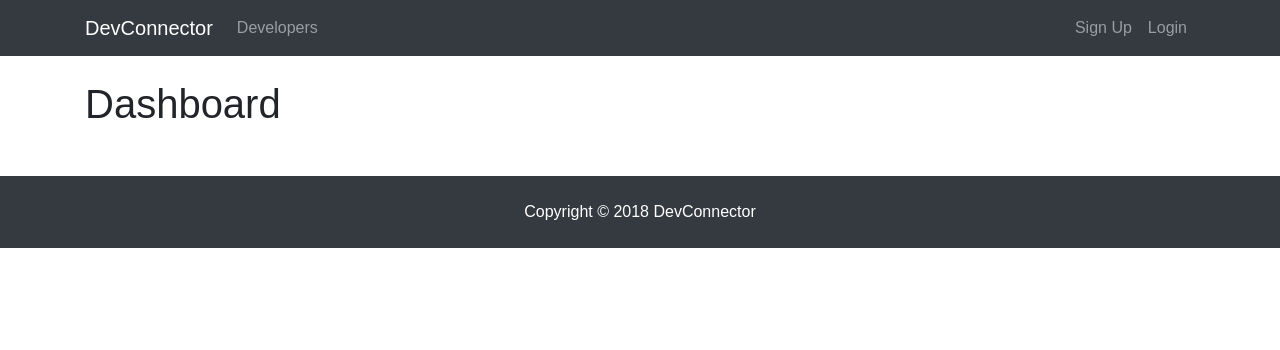
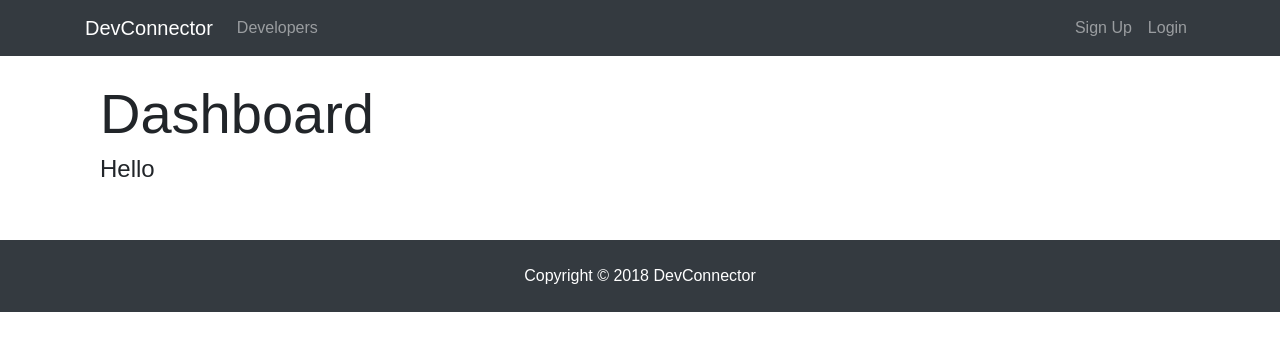
Before and after one commit to chrisziegler/dev-connector, a React (Create React App) app in the folder client/: page /dashboard in a window 1280 px wide. Shown: the top 350 px of the page. Built offline with nearby package versions, Linux system fonts and the light colour scheme; no server answers.

Commit message:
Added conditional loading for loading and welcome based on whether there is a profile

```diff
--- a/client/src/components/dashboard/Dashboard.js
+++ b/client/src/components/dashboard/Dashboard.js
@@ -8,21 +8,39 @@ class Dashboard extends Component {
     this.props.getCurrentProfile();
   }
   render() {
+    // Make sure profile isn't null before trying to render anything
+    const { user } = this.props.auth;
+    const { profile, loading } = this.props.profile;
+    // initialize this variable
+    let dashboardContent;
+    if (profile === null || loading === true) {
+      dashboardContent = <h4>Loading...</h4>;
+    } else {
+      dashboardContent = <h4>Hello</h4>;
+    }
     return (
-      <div>
-        <h1>Dashboard</h1>
+      <div className="dashboard">
+        <div className="container">
+          <div className="row">
+            <div className="col-md-12">
+              <h1 className="display-4">Dashboard</h1>
+              {dashboardContent}
+            </div>
+          </div>
+        </div>
       </div>
     );
   }
 }
 
 Dashboard.propTypes = {
-  loading: PropTypes.string.isRequired,
+  getCurrentProfile: PropTypes.func.isRequired,
+  auth: PropTypes.object.isRequired,
   profile: PropTypes.object.isRequired
 };
 
 const mapStateToProps = state => ({
-  loading: state.loading,
+  auth: state.auth,
   profile: state.profile
 });
 
```
